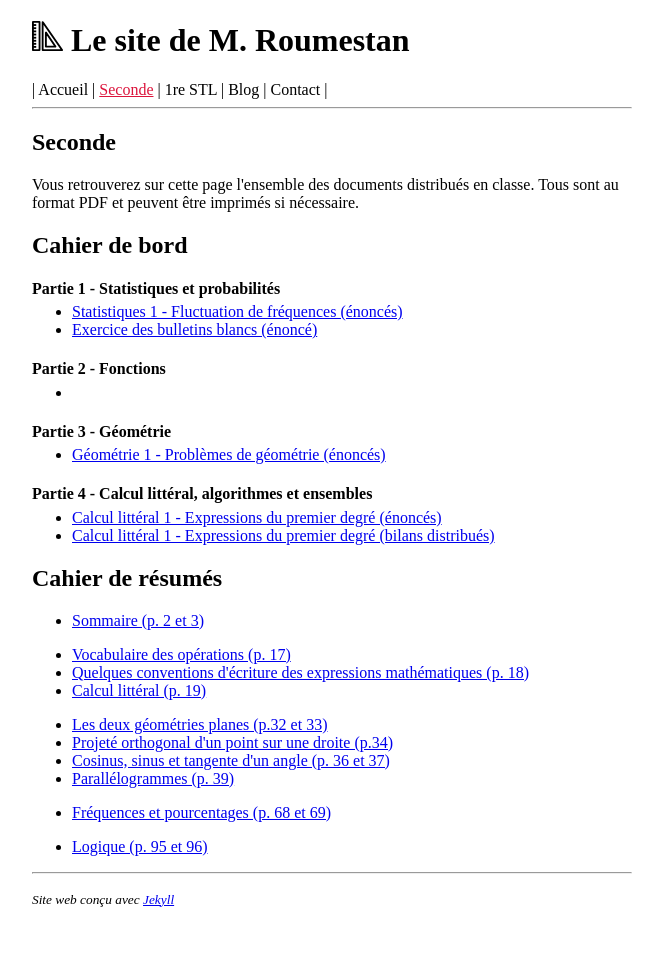
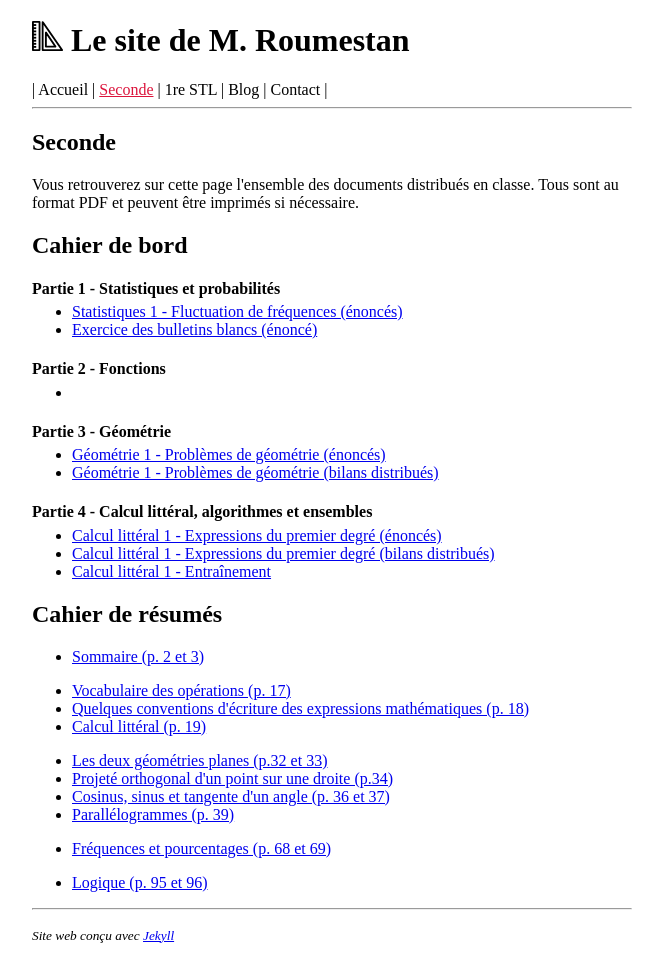
Before and after one commit to roumesta/roumestan.github.io, a Jekyll site: the page built from seconde.html, in a window 1280 px wide. Shown: the whole page, without its empty margins (308-971 px from the left). Built offline with Jekyll 4.4.1, drawn with Linux system fonts in a browser that asks for light colours; before the commit the page ends 924 px from its top, so only the background shows below that.

Commit message:
Ajout documents

```diff
--- a/_data/documents_seconde.yml
+++ b/_data/documents_seconde.yml
@@ -18,6 +18,8 @@
   part_name: Partie 3 - Géométrie
 - name: Géométrie 1 - Problèmes de géométrie (énoncés)
   link: G1_enonces.pdf
+- name: Géométrie 1 - Problèmes de géométrie (bilans distribués)
+  link: G1_enonces.pdf
 
 # PARTIE 4
 - name: PART
@@ -26,3 +28,5 @@
   link: CL1_enonces.pdf
 - name: Calcul littéral 1 - Expressions du premier degré (bilans distribués)
   link: CL1_bilans.pdf
+- name: Calcul littéral 1 - Entraînement
+  link: CL1_entrainement_calcul_litteral.pdf
```
Also changed, not shown: 2 other files.
